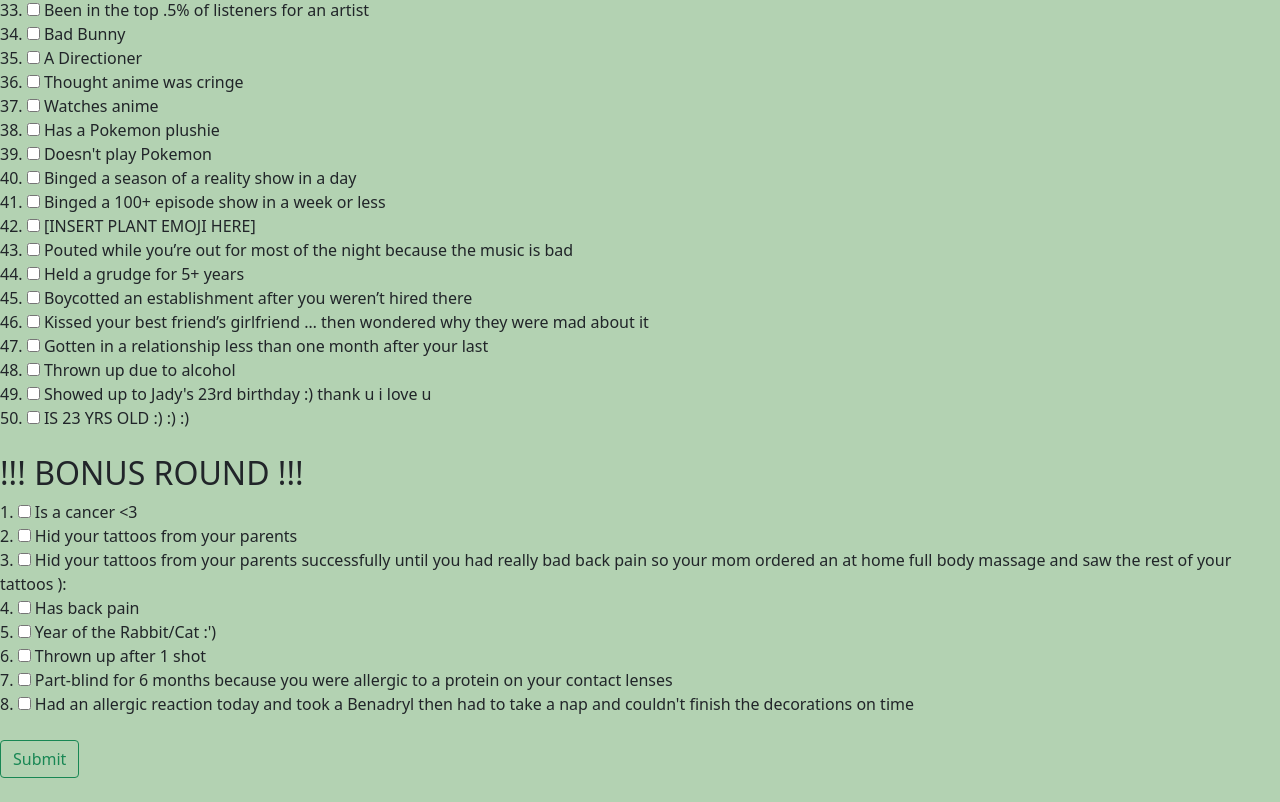
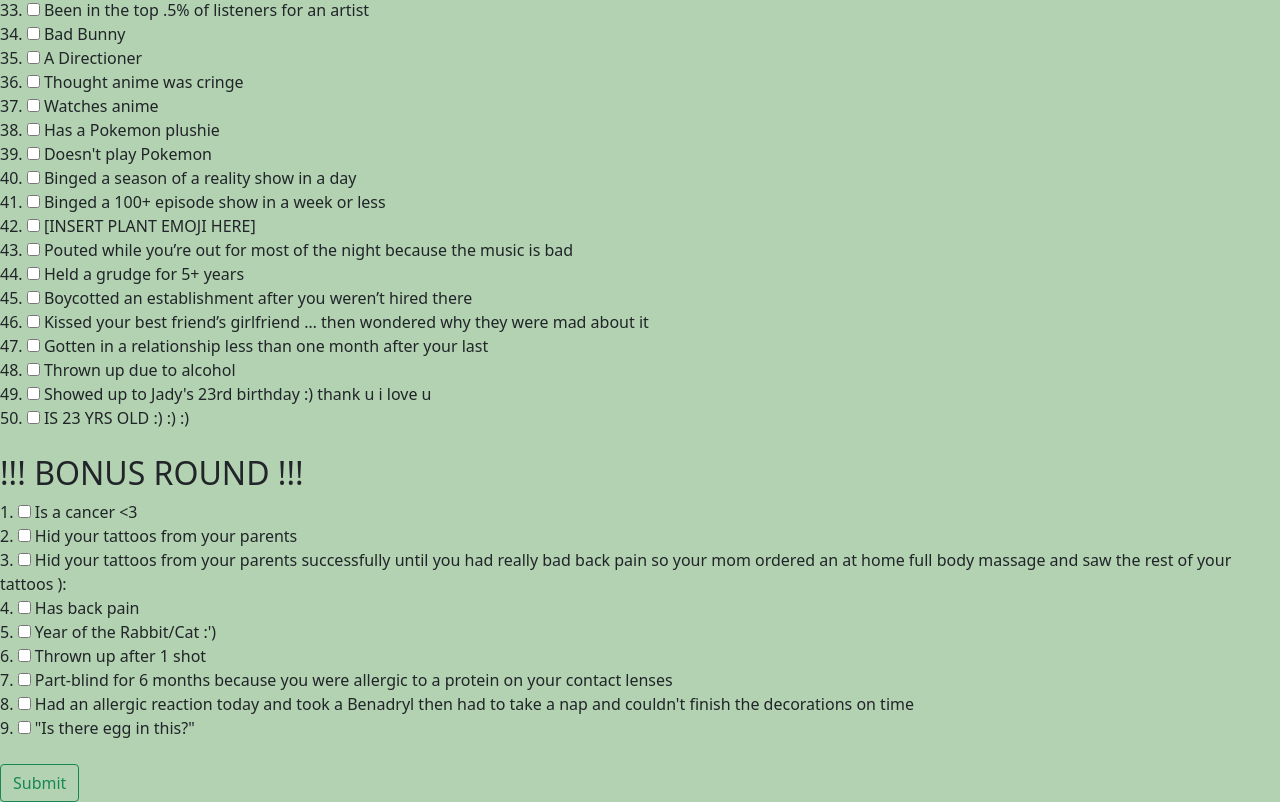
Before and after one commit to jadcy/bday-quiz, a plain HTML site: page index.html in a window 1280 px wide. Shown: the part 866-1668 px from the top of the page. Before the commit the page ends 1644 px from the top, so only its background shows below. Drawn offline with nearby package versions, Linux system fonts and the light colour scheme.

Commit message:
final final

```diff
--- a/index.html
+++ b/index.html
@@ -77,7 +77,8 @@
                     5. <label><input type="checkbox" name="checkbox" value="1"> Year of the Rabbit/Cat :') </label><br>
                     6. <label><input type="checkbox" name="checkbox" value="1"> Thrown up after 1 shot </label><br>
                     7. <label><input type="checkbox" name="checkbox" value="1"> Part-blind for 6 months because you were allergic to a protein on your contact lenses </label><br>
-                    8. <label><input type="checkbox" name="checkbox" value="1"> Had an allergic reaction today and took a Benadryl then had to take a nap and couldn't finish the decorations on time </label><br></br>
+                    8. <label><input type="checkbox" name="checkbox" value="1"> Had an allergic reaction today and took a Benadryl then had to take a nap and couldn't finish the decorations on time </label><br>
+                    9. <label><input type="checkbox" name="checkbox" value="1"> "Is there egg in this?"</label><br><br>
 
                     <button type="submit" id="submit" class="btn btn-outline-success">Submit</button>
 
```
